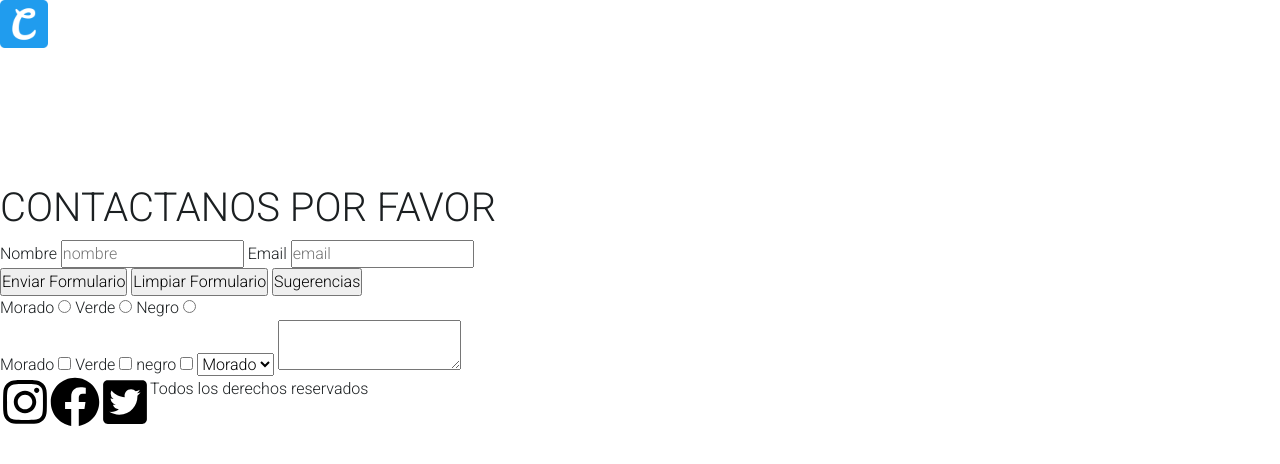
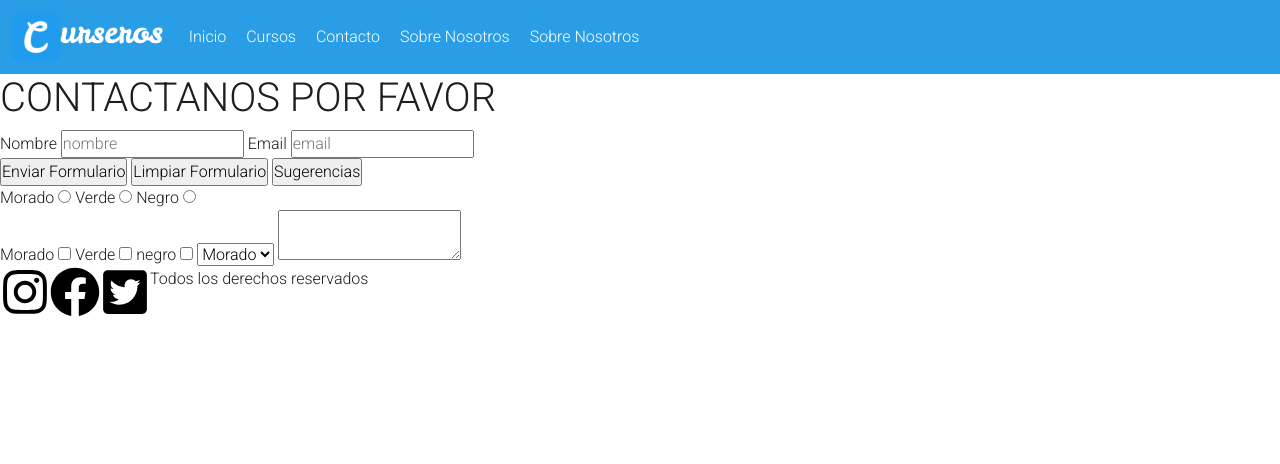
Before and after one commit to EimyCB/curseros_37115, a plain HTML site: page paginas/contacto.html in a window 1280 px wide. Drawn offline with nearby package versions, Linux system fonts and the light colour scheme.

Commit message:
navegacion bootstrap en todas las secciones

```diff
--- a/css/estilos.css
+++ b/css/estilos.css
@@ -17,15 +17,8 @@ body {
     font-size: medium;
 }
 
-/* header {
-    display: flex;
-    background-color: #e629c0;
-    align-items: center;
-    justify-content: flex-end;
-    width: 100vw;
-} */
 .bg-pink {
-    background-color: #e629c0;
+    background-color: #299DE6;
     color: white;
 }
 
@@ -82,7 +75,6 @@ h2 {
     justify-content: center;
     align-items: center;
 }
-
 .img__conejos {
     height: 500px;
     width: 700px;
--- a/paginas/contacto.html
+++ b/paginas/contacto.html
@@ -17,16 +17,35 @@
 </head>
 <body>
     <header>
-        <a class="header__logo" href="../index.html"><img  src="../recursos/logo.ico"></a>
-        <h2 class="header__titulo">urseros</h2>
-        <nav class="header__navOrden">
-            <ul class="header__navegacion">
-                <li><a href="../index.html">Inicio</a></li>
-                <li><a href="cursos.html">Cursos</a></li>
-                <li><a href="contacto.html">Contacto</a></li>
-                <li><a href="sobre-nosotros.html">Sobre Nosotros</a></li>
-                <li><a href="membresia.html">Membresia</a></li>
-            </ul>
+        <nav class="navbar navbar-expand-lg navbar-light bg-pink">
+            <div class="container-fluid">
+                <a class="navbar-brand d-flex" href="#">
+                    <img src="../recursos/logo.ico" alt="logo" >
+                    <h2 class="header__titulo">urseros</h2>
+                </a>
+                <button class="navbar-toggler" type="button" data-bs-toggle="collapse" data-bs-target="#navbarNav" aria-controls="navbarNav" aria-expanded="false" aria-label="Toggle navigation">
+                <span class="navbar-toggler-icon"></span>
+                </button>
+                <div class="collapse navbar-collapse" id="navbarNav">
+                <ul class="navbar-nav me-0">
+                    <li class="nav-item">
+                    <a class=" active link-nav" aria-current="page" href="../index.html">Inicio</a>
+                    </li>
+                    <li class="nav-item">
+                    <a class=" link-nav" href="cursos.html">Cursos</a>
+                    </li>
+                    <li class="nav-item">
+                    <a class=" link-nav" href="contacto.html">Contacto</a>
+                    </li>
+                    <li class="nav-item">
+                    <a class="link-nav" href="sobre-nosotros.html">Sobre Nosotros</a>
+                    </li>
+                    <li class="nav-item">
+                        <a class="link-nav" href="membresia.html">Sobre Nosotros</a>
+                    </li>
+                </ul>
+                </div>
+            </div>
         </nav>
     </header>
     <!-- MAIN -->
```
Also changed, not shown: index.html (+31 -11 lines), paginas/cursos.html (+33 -10 lines), paginas/membresia.html (+7 -3 lines), paginas/sobre-nosotros.html (+31 -12 lines), 2 other files.
